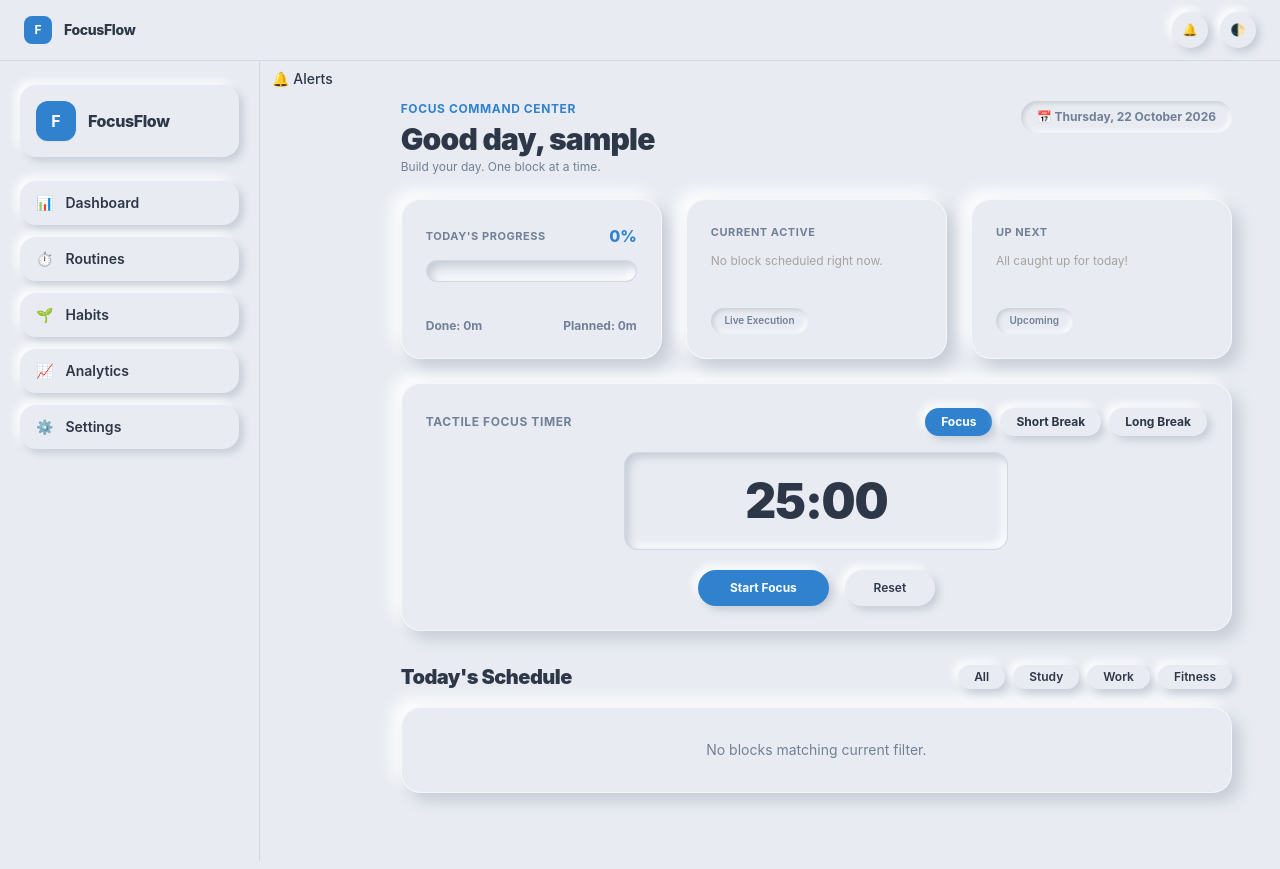
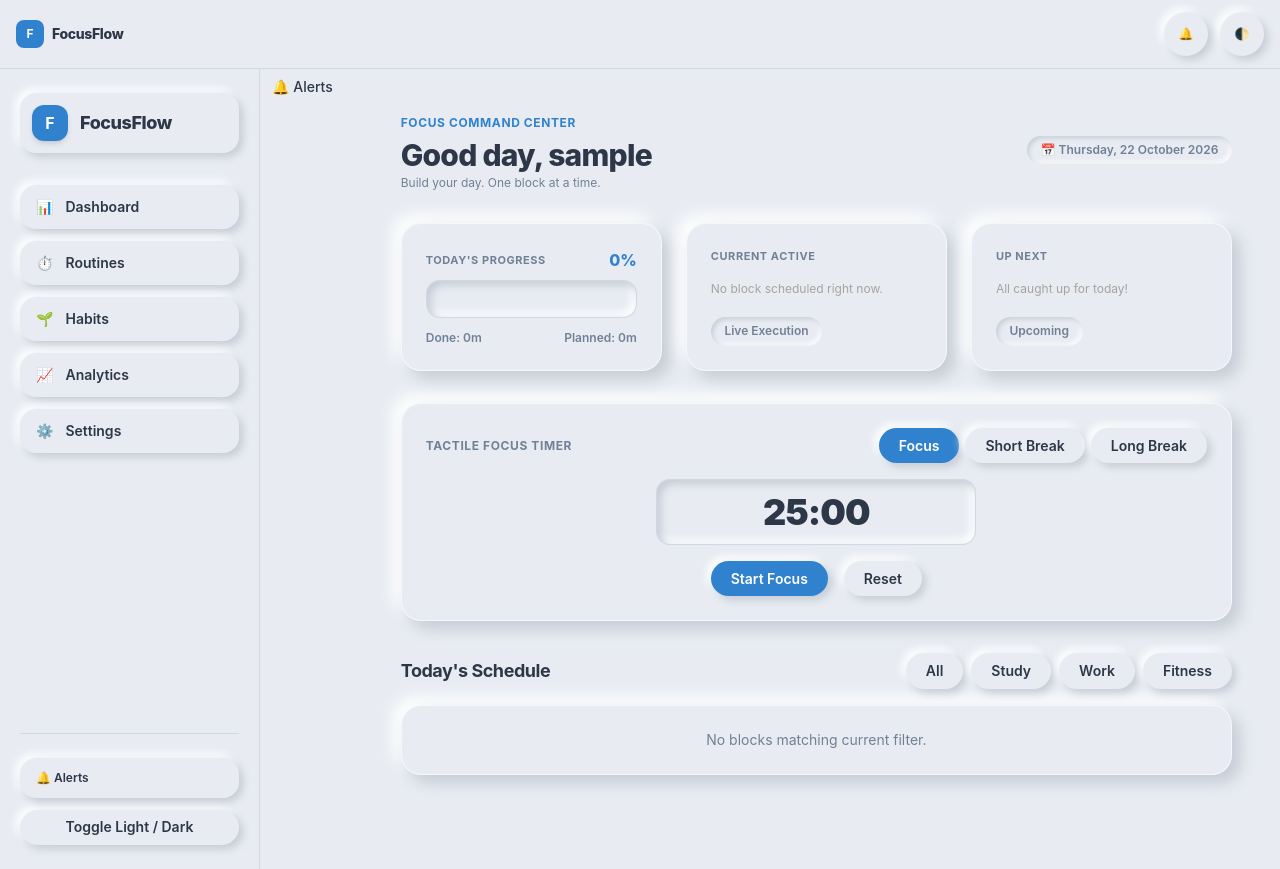
Before and after one commit to farazalisayyed2728/Focus-flow-app, a Django app: page /today/ in a window 1280 px wide. Run offline with Django 5.2, Linux system fonts and the light colour scheme; the visitor is signed in with stand-in values (Sample User, id 1); data that the repository does not hold is empty; parts of the project's set-up code (start-up, migrations or seed data) failed here and were passed over; some libraries are stand-ins or nearby versions.

Commit message:
restored

```diff
--- a/templates/base.html
+++ b/templates/base.html
@@ -1,84 +1,81 @@
 {% load static %}
 <!DOCTYPE html>
-<html lang="en" data-theme="dark" x-data="theme" @toggle-theme.window="toggleTheme()">
+<html lang="en" data-theme="light" x-data="theme" @toggle-theme.window="toggleTheme()">
 <head>
     <meta charset="UTF-8">
     <meta name="viewport" content="width=device-width, initial-scale=1.0, maximum-scale=1.0, user-scalable=no">
-    <meta name="theme-color" content="#1a1c22">
+    <meta name="theme-color" content="#3182ce">
     <title>{% block title %}FocusFlow{% endblock %}</title>
 
+    <!-- PWA Manifest -->
     <link rel="manifest" href="{% url 'pwa-manifest' %}">
 
-    <!-- Tailwind CDN for layout grid & flex utilities -->
-    <script src="https://cdn.tailwindcss.com"></script>
-    <script>
-        tailwind.config = {
-            darkMode: ['class', '[data-theme="dark"]'],
-            theme: {
-                extend: {
-                    colors: {
-                        brand: '#38bdf8',
-                    }
-                }
-            }
-        }
-    </script>
-
+    <!-- Stylesheets -->
+    <link rel="stylesheet" href="{% static 'css/tailwind.css' %}">
     <link rel="stylesheet" href="{% static 'css/tokens.css' %}">
     <link rel="stylesheet" href="{% static 'css/style.css' %}">
 
+    <!-- Prevent Alpine.js content flash -->
     <style>
         [x-cloak] { display: none !important; }
     </style>
 
+    <!-- HTMX & Alpine.js -->
     <script src="https://unpkg.com/htmx.org@1.9.12" defer></script>
     <script type="module" src="{% static 'js/app.js' %}"></script>
 </head>
 <body hx-headers='{"X-CSRFToken": "{{ csrf_token }}"}'>
 
-    <!-- Top Floating Header Bar (As seen in Screenshot) -->
+    <!-- Mobile Top Header (Restricted to logged-in users only) -->
     {% if request.user.is_authenticated %}
-    <header class="top-nav-bar flex items-center justify-between px-6 py-3 border-b" style="background-color: var(--surface); border-color: var(--border-subtle);">
-        <div class="flex items-center gap-3">
-            <div class="w-7 h-7 rounded-lg flex items-center justify-center font-bold text-white text-xs" style="background: var(--accent);">F</div>
-            <span class="font-extrabold text-sm tracking-tight" style="color: var(--text);">FocusFlow</span>
+    <header class="md:hidden flex items-center justify-between px-4 py-3 border-b"
+            style="background-color: var(--surface); border-color: var(--border-subtle);">
+        <div class="flex items-center gap-2">
+            <div class="w-7 h-7 rounded-lg flex items-center justify-center font-bold text-white text-xs"
+                 style="background: var(--accent);">F</div>
+            <span class="font-extrabold text-sm tracking-tight">FocusFlow</span>
         </div>
 
         <div class="flex items-center gap-3">
+            <!-- Compact Mobile Alert Icon -->
             <div class="relative" x-data="{ openTray: false }">
-                <button type="button"
-                        @click="openTray = !openTray"
+                <button @click="openTray = !openTray"
                         hx-get="{% url 'notification-tray' %}"
-                        hx-target="#top-tray-dropdown"
+                        hx-target="#mobile-tray-dropdown"
                         class="neu-circle-btn w-9 h-9 text-xs"
                         aria-label="Alerts">
                     🔔
                     <span id="notif-badge" hx-get="{% url 'notification-unread-count' %}" hx-swap="outerHTML"></span>
                 </button>
-                <div id="top-tray-dropdown"
+                <div id="mobile-tray-dropdown"
                      x-show="openTray"
                      @click.away="openTray = false"
                      x-cloak
-                     class="absolute right-0 top-12 w-72 card p-0 overflow-hidden z-50 shadow-2xl">
+                     class="absolute right-0 top-11 w-72 card p-0 overflow-hidden z-50 shadow-2xl">
                 </div>
             </div>
 
-            <button type="button" @click="toggleTheme()" class="neu-circle-btn w-9 h-9 text-xs" aria-label="Toggle Theme">
+            <!-- Mobile Theme Toggle -->
+            <button @click="toggleTheme()" class="neu-circle-btn w-9 h-9 text-xs" aria-label="Toggle Theme">
                 🌓
             </button>
         </div>
     </header>
     {% endif %}
 
-    <!-- Main Container -->
-    <div class="app-layout flex">
+    <!-- Main Layout Shell -->
+    <div class="app-layout">
         {% if request.user.is_authenticated %}
             {% include "components/sidebar.html" %}
         {% endif %}
 
-        <main class="content-area flex-1">
+        <main class="content-area">
             {% block content %}{% endblock %}
         </main>
+
+        {% if request.user.is_authenticated %}
+            {% include "components/mobile_nav.html" %}
+        {% endif %}
     </div>
 
     {% include "components/toast.html" %}
--- a/templates/components/pomodoro.html
+++ b/templates/components/pomodoro.html
@@ -1,20 +1,40 @@
-<div class="card space-y-4" x-data="pomodoro">
-    <div class="flex items-center justify-between">
-        <span class="text-xs font-bold uppercase tracking-wider" style="color: var(--text-muted);">Tactile Focus Timer</span>
-        <div class="flex gap-2">
-            <button type="button" @click="setMode('focus')" :class="currentMode === 'focus' ? 'btn-primary' : 'btn-secondary'" class="btn text-xs py-1.5 px-4 font-bold">Focus</button>
-            <button type="button" @click="setMode('short')" :class="currentMode === 'short' ? 'btn-primary' : 'btn-secondary'" class="btn text-xs py-1.5 px-4 font-bold">Short Break</button>
-            <button type="button" @click="setMode('long')" :class="currentMode === 'long' ? 'btn-primary' : 'btn-secondary'" class="btn text-xs py-1.5 px-4 font-bold">Long Break</button>
+<div class="card space-y-4 overflow-hidden" x-data="pomodoro">
+    <!-- Header: Stacks neatly on mobile, row on desktop -->
+    <div class="flex flex-col sm:flex-row sm:items-center justify-between gap-3 text-center sm:text-left">
+        <span class="text-xs font-bold uppercase tracking-wider" style="color: var(--text-muted);">
+            Tactile Focus Timer
+        </span>
+
+        <div class="flex items-center justify-center gap-1.5 flex-wrap">
+            <button type="button" @click="setMode('focus')" :class="currentMode === 'focus' ? 'btn-primary' : 'btn-secondary'" class="btn text-xs py-1 px-3">
+                Focus
+            </button>
+            <button type="button" @click="setMode('short')" :class="currentMode === 'short' ? 'btn-primary' : 'btn-secondary'" class="btn text-xs py-1 px-3">
+                Short Break
+            </button>
+            <button type="button" @click="setMode('long')" :class="currentMode === 'long' ? 'btn-primary' : 'btn-secondary'" class="btn text-xs py-1 px-3">
+                Long Break
+            </button>
         </div>
     </div>
 
-    <!-- Recessed Clock Well -->
-    <div class="neu-sunken text-center py-6 max-w-sm mx-auto w-full">
-        <div class="text-5xl font-black tracking-tight" style="color: var(--text);" x-text="formatTime()">25:00</div>
+    <!-- Recessed Clock Display Wells -->
+    <div class="neu-sunken text-center py-5 sm:py-6 max-w-xs mx-auto w-full">
+        <div class="text-4xl sm:text-5xl font-black tracking-tight" style="color: var(--text);" x-text="formatTime()">25:00</div>
     </div>
 
-    <div class="flex justify-center items-center gap-4 pt-1">
-        <button type="button" @click="toggle()" class="btn btn-primary min-w-[130px] px-8 py-2.5 text-xs font-bold" x-text="isRunning ? 'Pause' : 'Start Focus'">Start Focus</button>
-        <button type="button" @click="reset()" class="btn btn-secondary min-w-[90px] px-6 py-2.5 text-xs font-semibold">Reset</button>
+    <!-- Action Buttons with guaranteed touch width -->
+    <div class="flex justify-center items-center gap-4">
+        <button type="button"
+                @click="toggle()"
+                class="btn btn-primary min-w-[130px] px-6 sm:px-8 text-xs sm:text-sm font-bold flex items-center justify-center">
+            <span x-text="isRunning ? 'Pause' : 'Start Focus'">Start Focus</span>
+        </button>
+
+        <button type="button"
+                @click="reset()"
+                class="btn btn-secondary min-w-[90px] px-5 sm:px-6 text-xs sm:text-sm font-semibold">
+            Reset
+        </button>
     </div>
 </div>
--- a/templates/components/sidebar.html
+++ b/templates/components/sidebar.html
@@ -1,32 +1,60 @@
 {% if request.user.is_authenticated or show_shell_nav %}
 <aside class="desktop-sidebar sidebar-container">
-  <div class="space-y-4">
-    <!-- Brand Box -->
-    <div class="flex items-center gap-3 p-4 rounded-2xl" style="background: var(--surface); box-shadow: var(--shadow-raised-sm);">
-      <div class="w-10 h-10 rounded-xl flex items-center justify-center font-bold text-white text-base shadow-sm" style="background: var(--accent);">
+  <div>
+    <!-- App Brand -->
+    <div class="flex items-center gap-3 p-3 rounded-2xl mb-8" style="box-shadow: var(--shadow-raised-sm);">
+      <div class="w-9 h-9 rounded-xl flex items-center justify-center font-bold text-white shadow-md text-base" style="background: var(--accent);">
         F
       </div>
-      <span class="text-base font-extrabold tracking-tight" style="color: var(--text);">FocusFlow</span>
+      <span class="text-lg font-extrabold tracking-tight">FocusFlow</span>
     </div>
 
-    <!-- Navigation Buttons -->
-    <nav class="space-y-3 pt-2">
-      <a href="{% url 'dashboard' %}" class="flex items-center gap-3 px-4 py-3 rounded-2xl text-sm font-semibold transition-all" style="background: var(--surface); box-shadow: var(--shadow-raised-sm); color: var(--text);">
+    <!-- Navigation Links -->
+    <nav class="flex flex-col gap-3">
+      <a href="{% url 'dashboard' %}" class="flex items-center gap-3 px-4 py-3 rounded-2xl text-sm font-semibold transition-all hover:text-brand" style="box-shadow: var(--shadow-raised-sm); color: var(--text);">
         <span>📊</span> Dashboard
       </a>
-      <a href="{% url 'routine-builder' %}" class="flex items-center gap-3 px-4 py-3 rounded-2xl text-sm font-semibold transition-all" style="background: var(--surface); box-shadow: var(--shadow-raised-sm); color: var(--text);">
+      <a href="{% url 'routine-builder' %}" class="flex items-center gap-3 px-4 py-3 rounded-2xl text-sm font-semibold transition-all hover:text-brand" style="box-shadow: var(--shadow-raised-sm); color: var(--text);">
         <span>⏱️</span> Routines
       </a>
-      <a href="{% url 'habit-list' %}" class="flex items-center gap-3 px-4 py-3 rounded-2xl text-sm font-semibold transition-all" style="background: var(--surface); box-shadow: var(--shadow-raised-sm); color: var(--text);">
+      <a href="{% url 'habit-list' %}" class="flex items-center gap-3 px-4 py-3 rounded-2xl text-sm font-semibold transition-all hover:text-brand" style="box-shadow: var(--shadow-raised-sm); color: var(--text);">
         <span>🌱</span> Habits
       </a>
-      <a href="{% url 'weekly-analytics' %}" class="flex items-center gap-3 px-4 py-3 rounded-2xl text-sm font-semibold transition-all" style="background: var(--surface); box-shadow: var(--shadow-raised-sm); color: var(--text);">
+      <a href="{% url 'weekly-analytics' %}" class="flex items-center gap-3 px-4 py-3 rounded-2xl text-sm font-semibold transition-all hover:text-brand" style="box-shadow: var(--shadow-raised-sm); color: var(--text);">
         <span>📈</span> Analytics
       </a>
-      <a href="{% url 'settings' %}" class="flex items-center gap-3 px-4 py-3 rounded-2xl text-sm font-semibold transition-all" style="background: var(--surface); box-shadow: var(--shadow-raised-sm); color: var(--text);">
+      <a href="{% url 'settings' %}" class="flex items-center gap-3 px-4 py-3 rounded-2xl text-sm font-semibold transition-all hover:text-brand" style="box-shadow: var(--shadow-raised-sm); color: var(--text);">
         <span>⚙️</span> Settings
       </a>
     </nav>
+  </div>
+
+  <div class="flex flex-col gap-3 pt-6 border-t" style="border-color: var(--border-subtle);">
+    <!-- In-App Notification Dropdown -->
+    <div class="relative" x-data="notificationTray">
+      <button @click="toggleTray()"
+              hx-get="{% url 'notification-tray' %}"
+              hx-target="#tray-dropdown"
+              class="flex items-center justify-between w-full px-4 py-3 rounded-2xl text-xs font-semibold cursor-pointer"
+              style="box-shadow: var(--shadow-raised-sm); color: var(--text);">
+        <div class="flex items-center gap-2">
+          <span>🔔 Alerts</span>
+          <span id="notif-badge" hx-get="{% url 'notification-unread-count' %}" hx-swap="outerHTML"></span>
+        </div>
+      </button>
+
+      <div id="tray-dropdown"
+           x-show="openTray"
+           @click.away="closeTray()"
+           x-cloak
+           class="absolute left-0 bottom-14 w-64 card p-0 overflow-hidden z-50">
+      </div>
+    </div>
+
+    <!-- Theme Mode Toggle -->
+    <button @click="$dispatch('toggle-theme')" class="btn btn-secondary w-full text-xs">
+      Toggle Light / Dark
+    </button>
   </div>
 </aside>
 
--- a/templates/dashboard/index.html
+++ b/templates/dashboard/index.html
@@ -1,69 +1,72 @@
+
 {% extends "base.html" %}
 
 {% block title %}Dashboard — FocusFlow{% endblock %}
 
 {% block content %}
-<div class="space-y-6 max-w-6xl mx-auto">
-    <!-- Header Greeting -->
-    <div class="flex items-start justify-between">
+<div class="space-y-8 max-w-5xl mx-auto">
+    <!-- Top Greeting Banner -->
+    <div class="flex flex-col md:flex-row md:items-center justify-between gap-4">
         <div>
-            <span class="text-xs font-bold uppercase tracking-wider block" style="color: var(--accent);">Focus Command Center</span>
-            <h1 class="text-3xl font-black tracking-tight mt-1" style="color: var(--text);">
+            <span class="text-xs font-bold tracking-wider uppercase" style="color: var(--accent);">Focus Command Center</span>
+            <h1 class="text-3xl font-extrabold tracking-tight mt-1">
                 Good day, {{ user.profile.display_name|default:user.username }}
             </h1>
             <p style="color: var(--text-muted);" class="text-xs mt-0.5">Build your day. One block at a time.</p>
         </div>
-        <div class="pill pill-inset text-xs font-bold py-2 px-4">
+        <div class="pill pill-inset text-xs font-bold self-start md:self-auto py-2 px-4">
             📅 {{ timeline_data.target_date|date:"l, d F Y" }}
         </div>
     </div>
 
-    <!-- 3-Column Top Cards (Matching Screenshot 123058) -->
+    <!-- KPI Metric Blocks (UI 5 / UI 6 Inspired) -->
     <div class="grid grid-cols-1 md:grid-cols-3 gap-6">
-        <!-- Card 1: Today's Progress -->
+        <!-- Progress Summary -->
         {% include "dashboard/partials/progress_summary.html" with completion_pct=timeline_data.completion_pct planned_minutes=timeline_data.planned_minutes completed_minutes=timeline_data.completed_minutes %}
 
-        <!-- Card 2: Current Active -->
-        <div class="card flex flex-col justify-between" style="min-height: 160px;">
+        <!-- Active Block Card -->
+        <div class="card flex flex-col justify-between">
             <div>
                 <span class="text-[11px] font-bold uppercase tracking-wider block" style="color: var(--text-muted);">Current Active</span>
                 {% if timeline_data.active_block %}
-                    <h3 class="text-lg font-bold mt-2" style="color: var(--text);">{{ timeline_data.active_block.title }}</h3>
+                    <h3 class="text-lg font-bold mt-2">{{ timeline_data.active_block.title }}</h3>
                     <p class="text-xs font-semibold mt-1" style="color: var(--accent);">
                         {{ timeline_data.active_block.start_time|time:"H:i" }} - {{ timeline_data.active_block.end_time|time:"H:i" }}
                     </p>
                 {% else %}
-                    <p class="text-xs text-stone-400 mt-3">No block scheduled right now.</p>
+                    <p class="text-xs text-stone-400 mt-4">No block scheduled right now.</p>
                 {% endif %}
             </div>
-            <span class="pill pill-inset text-[10px] self-start mt-3">Live Execution</span>
+            <span class="pill pill-inset text-[10px] self-start mt-4">Live Execution</span>
         </div>
 
-        <!-- Card 3: Up Next -->
-        <div class="card flex flex-col justify-between" style="min-height: 160px;">
+        <!-- Next Block Card -->
+        <div class="card flex flex-col justify-between">
             <div>
                 <span class="text-[11px] font-bold uppercase tracking-wider block" style="color: var(--text-muted);">Up Next</span>
                 {% if timeline_data.next_block %}
-                    <h3 class="text-lg font-bold mt-2" style="color: var(--text);">{{ timeline_data.next_block.title }}</h3>
+                    <h3 class="text-lg font-bold mt-2">{{ timeline_data.next_block.title }}</h3>
                     <p class="text-xs mt-1" style="color: var(--text-muted);">
                         Starts at {{ timeline_data.next_block.start_time|time:"H:i" }} ({{ timeline_data.next_block.duration_minutes }}m)
                     </p>
                 {% else %}
-                    <p class="text-xs text-stone-400 mt-3">All caught up for today!</p>
+                    <p class="text-xs text-stone-400 mt-4">All caught up for today!</p>
                 {% endif %}
             </div>
-            <span class="pill pill-inset text-[10px] self-start mt-3">Upcoming</span>
+            <span class="pill pill-inset text-[10px] self-start mt-4">Upcoming</span>
         </div>
     </div>
 
-    <!-- Tactile Focus Timer Card -->
+    <!-- Neumorphic Pomodoro Section -->
     {% include "components/pomodoro.html" %}
 
-    <!-- Today's Schedule -->
-    <div class="space-y-4 pt-2">
-        <div class="flex items-center justify-between">
-            <h2 class="text-xl font-black tracking-tight" style="color: var(--text);">Today's Schedule</h2>
-            <div class="flex gap-2">
+    <!-- Today's Schedule Timeline & Category Filters -->
+    <div class="space-y-4">
+        <div class="flex flex-col sm:flex-row sm:items-center justify-between gap-3">
+            <h2 class="text-lg font-bold tracking-tight">Today's Schedule</h2>
+
+            <!-- Neumorphic Filter Controls -->
+            <div class="flex flex-wrap gap-2 text-xs">
                 <a hx-get="{% url 'dashboard' %}?category=all&filter_update=1" hx-target="#timeline-items" hx-swap="outerHTML" class="btn text-xs py-1 px-4">All</a>
                 <a hx-get="{% url 'dashboard' %}?category=Study&filter_update=1" hx-target="#timeline-items" hx-swap="outerHTML" class="btn text-xs py-1 px-4">Study</a>
                 <a hx-get="{% url 'dashboard' %}?category=Work&filter_update=1" hx-target="#timeline-items" hx-swap="outerHTML" class="btn text-xs py-1 px-4">Work</a>
--- a/templates/dashboard/partials/progress_summary.html
+++ b/templates/dashboard/partials/progress_summary.html
@@ -1,18 +1,18 @@
-<div id="progress-summary-card" class="card flex flex-col justify-between" style="min-height: 160px;" hx-swap-oob="true">
+<div id="progress-summary-card" class="card flex flex-col justify-between" hx-swap-oob="true">
     <div>
-        <div class="flex items-center justify-between mb-3">
+        <div class="flex items-center justify-between mb-2">
             <span class="text-[11px] font-bold uppercase tracking-wider" style="color: var(--text-muted);">Today's Progress</span>
             <span class="text-base font-extrabold" style="color: var(--accent);">{{ completion_pct }}%</span>
         </div>
 
-        <!-- Recessed Sunken Progress Track -->
-        <div class="neu-sunken p-1 rounded-full mb-3" style="background: var(--surface);">
+        <!-- Sunken Track with Raised Accent Bar -->
+        <div class="neu-sunken p-1 rounded-full mb-3">
             <div class="h-3 rounded-full transition-all duration-300"
                  style="background: var(--accent); width: {{ completion_pct }}%;"></div>
         </div>
     </div>
 
-    <div class="flex justify-between text-xs font-bold" style="color: var(--text-muted);">
+    <div class="flex justify-between text-xs font-semibold" style="color: var(--text-muted);">
         <span>Done: {{ completed_minutes }}m</span>
         <span>Planned: {{ planned_minutes }}m</span>
     </div>
--- a/templates/routines/partials/block_form.html
+++ b/templates/routines/partials/block_form.html
@@ -1,7 +1,6 @@
 <form hx-post="{% if block %}{% url 'routine-block-update' block.id %}{% else %}{% url 'routine-block-create' %}{% endif %}"
       hx-target="{% if block %}#block-row-{{ block.id }}{% else %}#block-list{% endif %}"
       hx-swap="{% if block %}outerHTML{% else %}beforeend{% endif %}"
-      @htmx:after-request="if($event.detail.successful) { openModal = false; }"
       class="space-y-4">
     {% csrf_token %}
     <div>
@@ -40,7 +39,7 @@
     </div>
 
     <div class="flex justify-end gap-2 pt-2">
-        <button type="button" @click="openModal = false" class="btn btn-secondary text-xs">Cancel</button>
+        <button type="button" @click="closeModal()" class="btn btn-secondary text-xs">Cancel</button>
         <button type="submit" class="btn btn-primary text-xs">Save Block</button>
     </div>
 </form>
--- a/templates/routines/partials/block_row.html
+++ b/templates/routines/partials/block_row.html
@@ -26,8 +26,7 @@
         <span class="text-[11px] text-stone-400 font-semibold">{{ block.duration_minutes }}m</span>
 
         <div class="flex items-center gap-1.5">
-            <button type="button"
-                    hx-get="{% url 'routine-block-update' block.id %}"
+            <button hx-get="{% url 'routine-block-update' block.id %}"
                     hx-target="#modal-body"
                     @click="openModal = true"
                     class="btn btn-secondary py-1 px-2.5 text-xs">
```
Also changed, not shown: templates/accounts/login.html (+9 -11 lines), templates/routines/builder.html (+54 -20 lines).
